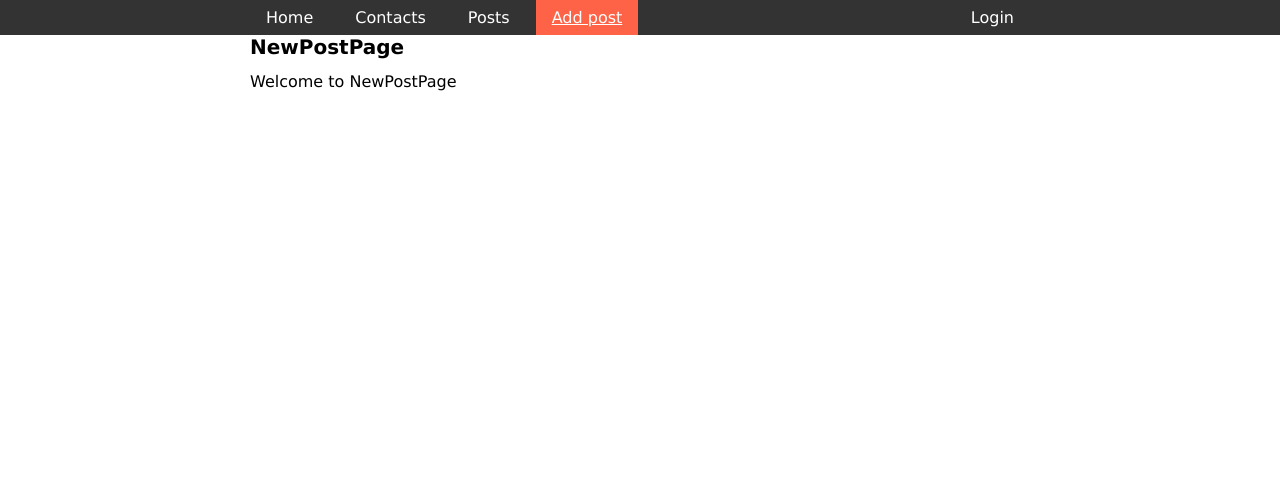
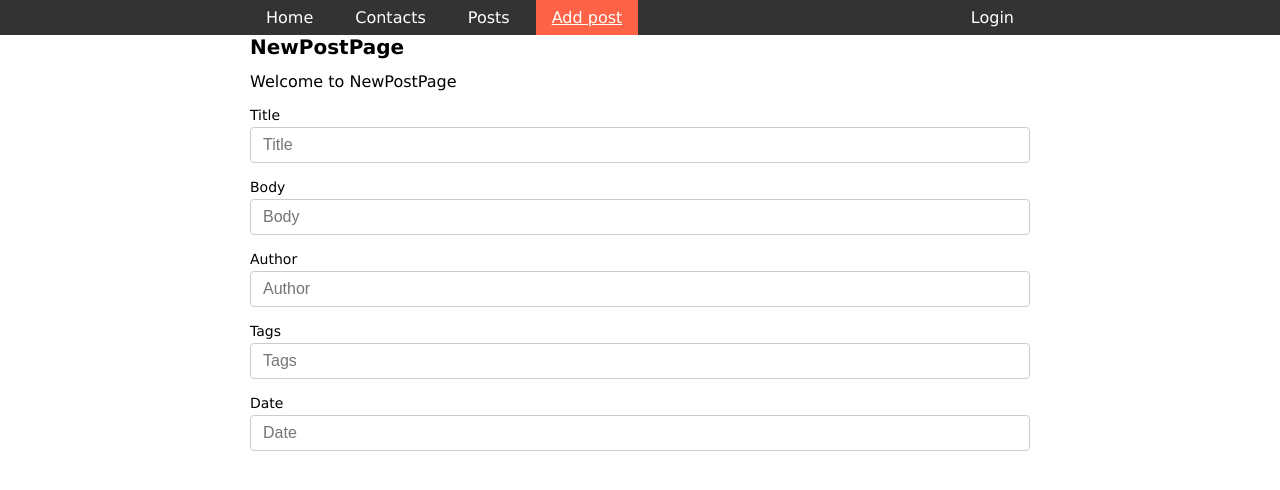
Before and after one commit to VytasPet/feu5-12_react_practice_crud_axios, a React (Vite) app: page /posts/new in a window 1280 px wide. Shown: the top 490 px of the page. Built offline with nearby package versions, Linux system fonts and the light colour scheme.

Commit message:
NewPostPage form

```diff
--- a/src/pages/NewPostPage.jsx
+++ b/src/pages/NewPostPage.jsx
@@ -3,8 +3,11 @@ import Container from '../components/ui/Container';
 import { InputField } from '../components/ui/InputComps';
 
 const inputsData = [
-  { id: 1, type: 'text', label: 'Email', name: 'email' },
-  { id: 2, type: 'password', label: 'Password', name: 'password' },
+  { id: 1, type: 'text', label: 'Title', name: 'title' },
+  { id: 2, type: 'texarea', label: 'Body', name: 'body' },
+  { id: 3, type: 'text', label: 'Author', name: 'author' },
+  { id: 4, type: 'text', label: 'Tags', name: 'tags' },
+  { id: 5, type: 'text', label: 'Date', name: 'date' },
 ];
 
 function NewPostPage() {
@@ -13,7 +16,16 @@ function NewPostPage() {
     <Container>
       <h1>NewPostPage</h1>
       <p>Welcome to NewPostPage</p>
-      <form>{/* map over input data and make InputField's */}</form>
+      <form>
+        {inputsData.map((iObj) => (
+          <InputField
+            key={iObj.id}
+            type={iObj.type}
+            label={iObj.label}
+            name={iObj.name}
+          />
+        ))}
+      </form>
     </Container>
   );
 }
```
